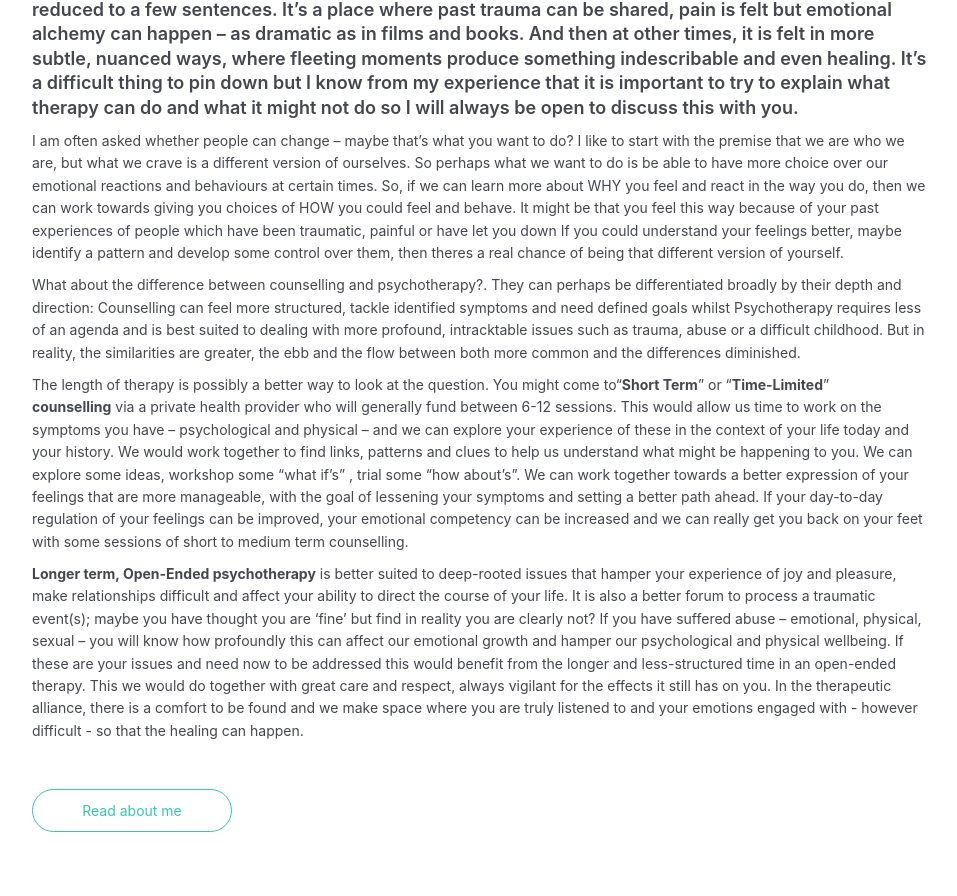
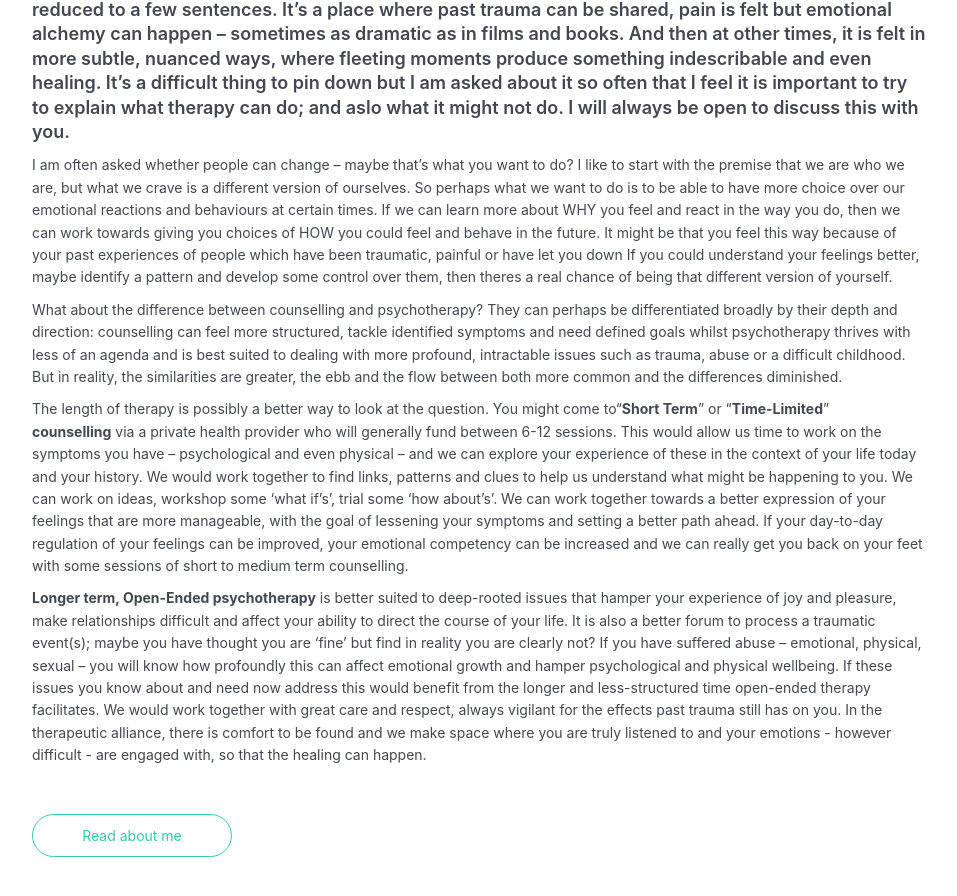
Before and after one commit to k2project/nicola-moore, a Next.js app: page /therapy in a window 1280 px wide. Shown: the part 1073-1969 px from the top of the page, without its empty margins (160-1117 px from the left). Built offline with nearby package versions, Linux system fonts and the light colour scheme.

Commit message:
final readproof

```diff
--- a/components/home-page/Online.js
+++ b/components/home-page/Online.js
@@ -23,7 +23,7 @@ export default function Online() {
                     We are all experiencing a different world right now, much of
                     it worrying and confusing. In a time when we are told to
                     keep our distance in order to stay safe, we find we need to
-                    connect more than we ever realised. But are learning new
+                    connect more than ever. We are learning new
                     ways to be together and the same goes for getting the right
                     support in a time of need.
                 </p>
--- a/components/therapy/Counselling.js
+++ b/components/therapy/Counselling.js
@@ -13,24 +13,22 @@ export default function Counselling() {
                     to help. Therapy is a complex interaction between 2 people
                     and can’t easily be reduced to a few sentences. It’s a place
                     where past trauma can be shared, pain is felt but emotional
-                    alchemy can happen – as dramatic as in films and books. And
+                    alchemy can happen – sometimes as dramatic as in films and books. And
                     then at other times, it is felt in more subtle, nuanced
                     ways, where fleeting moments produce something indescribable
-                    and even healing. It’s a difficult thing to pin down but I
-                    know from my experience that it is important to try to
-                    explain what therapy can do and what it might not do so I
-                    will always be open to discuss this with you.
+                    and even healing. It’s a difficult thing to pin down but I am asked about it so often that I feel it is important to try to
+                    explain what therapy can do;  and aslo what it might not do. I will always be open to discuss this with you.
                 </strong>
             </p>
             <p>
                 I am often asked whether people can change – maybe that’s what
                 you want to do? I like to start with the premise that we are who
                 we are, but what we crave is a different version of ourselves.
-                So perhaps what we want to do is be able to have more choice
+                So perhaps what we want to do is to be able to have more choice
                 over our emotional reactions and behaviours at certain times.
-                So, if we can learn more about WHY you feel and react in the way
+                If we can learn more about WHY you feel and react in the way
                 you do, then we can work towards giving you choices of HOW you
-                could feel and behave. It might be that you feel this way
+                could feel and behave in the future. It might be that you feel this way
                 because of your past experiences of people which have been
                 traumatic, painful or have let you down If you could understand
                 your feelings better, maybe identify a pattern and develop some
@@ -39,11 +37,11 @@ export default function Counselling() {
             </p>
             <p>
                 What about the difference
-                between counselling and psychotherapy?. They can perhaps be
-                differentiated broadly by their depth and direction: Counselling
+                between counselling and psychotherapy? They can perhaps be
+                differentiated broadly by their depth and direction: counselling
                 can feel more structured, tackle identified symptoms and need
-                defined goals whilst Psychotherapy requires less of an agenda
-                and is best suited to dealing with more profound, intracktable
+                defined goals whilst psychotherapy thrives with less of an agenda
+                and is best suited to dealing with more profound, intractable
                 issues such as trauma, abuse or a difficult childhood. But in
                 reality, the similarities are greater, the ebb and the flow
                 between both more common and the differences diminished.
@@ -60,12 +58,12 @@ export default function Counselling() {
                 </q>
                 <b> counselling</b> via a private health provider who will
                 generally fund between 6-12 sessions. This would allow us time
-                to work on the symptoms you have – psychological and physical –
+                to work on the symptoms you have – psychological and even physical –
                 and we can explore your experience of these in the context of
                 your life today and your history. We would work together to find
                 links, patterns and clues to help us understand what might be
-                happening to you. We can explore some ideas, workshop some{' '}
-                <q>what if’s</q> , trial some <q>how about’s</q>. We can work
+                happening to you. We can work on ideas, workshop some{' '}
+                ‘what if’s’, trial some ‘how about’s’. We can work
                 together towards a better expression of your feelings that are
                 more manageable, with the goal of lessening your symptoms and
                 setting a better path ahead. If your day-to-day regulation of
@@ -81,14 +79,12 @@ export default function Counselling() {
                 process a traumatic event(s); maybe you have thought you are
                 ‘fine’ but find in reality you are clearly not? If you have
                 suffered abuse – emotional, physical, sexual – you will know how
-                profoundly this can affect our emotional growth and hamper our
-                psychological and physical wellbeing. If these are your issues
-                and need now to be addressed this would benefit from the longer
-                and less-structured time in an open-ended therapy. This we would
-                do together with great care and respect, always vigilant for the
-                effects it still has on you. In the therapeutic alliance, there
-                is a comfort to be found and we make space where you are truly
-                listened to and your emotions engaged with - however difficult -
+                profoundly this can affect emotional growth and hamper psychological and physical wellbeing. If these issues you know about
+                and need now address this would benefit from the longer
+                and less-structured time open-ended therapy facilitates. We would work together with great care and respect, always vigilant for the
+                effects past trauma still has on you. In the therapeutic alliance, there
+                is comfort to be found and we make space where you are truly
+                listened to and your emotions - however difficult - are engaged with,
                 so that the healing can happen.
             </p>
 
--- a/components/therapy/faqs.js
+++ b/components/therapy/faqs.js
@@ -106,13 +106,16 @@ export const faqs = [
             ' I’m not in crisis now but I’m interested in what therapy can do for me.',
         a: (
             <p>
-                Psychotherapy isn’t just for those times of crisis although it
-                of course when it can be a real help. But at other times we want
+                Psychotherapy isn’t just for those times of crisis although,
+                of course, this is when it can be of real help. But at other times we want
                 to learn about ourselves to get more out of life, to live, love
                 and play with more intensity, satisfaction and joy. Socrates
                 said something of this:{' '}
                 <blockquote>
-                    An unexamined life is not worth living. <br />
+                    An unexamined life is not worth living.
+                </blockquote>
+                and
+                <blockquote>
                     Not life, but good life, is to be chiefly valued.
                 </blockquote>
             </p>
--- a/styles/pages/about.scss
+++ b/styles/pages/about.scss
@@ -87,8 +87,8 @@
 }
 @include mobile-sm {
     .nicola .section-img {
-        height: 100vh;
-        padding-top: 90%;
+        height: 90vh;
+        padding-top: 100%;
         background-position: 65% center;
     }
     .expertise {
```
Also changed, not shown: components/about/Qualifications.js (+4 -3 lines).
